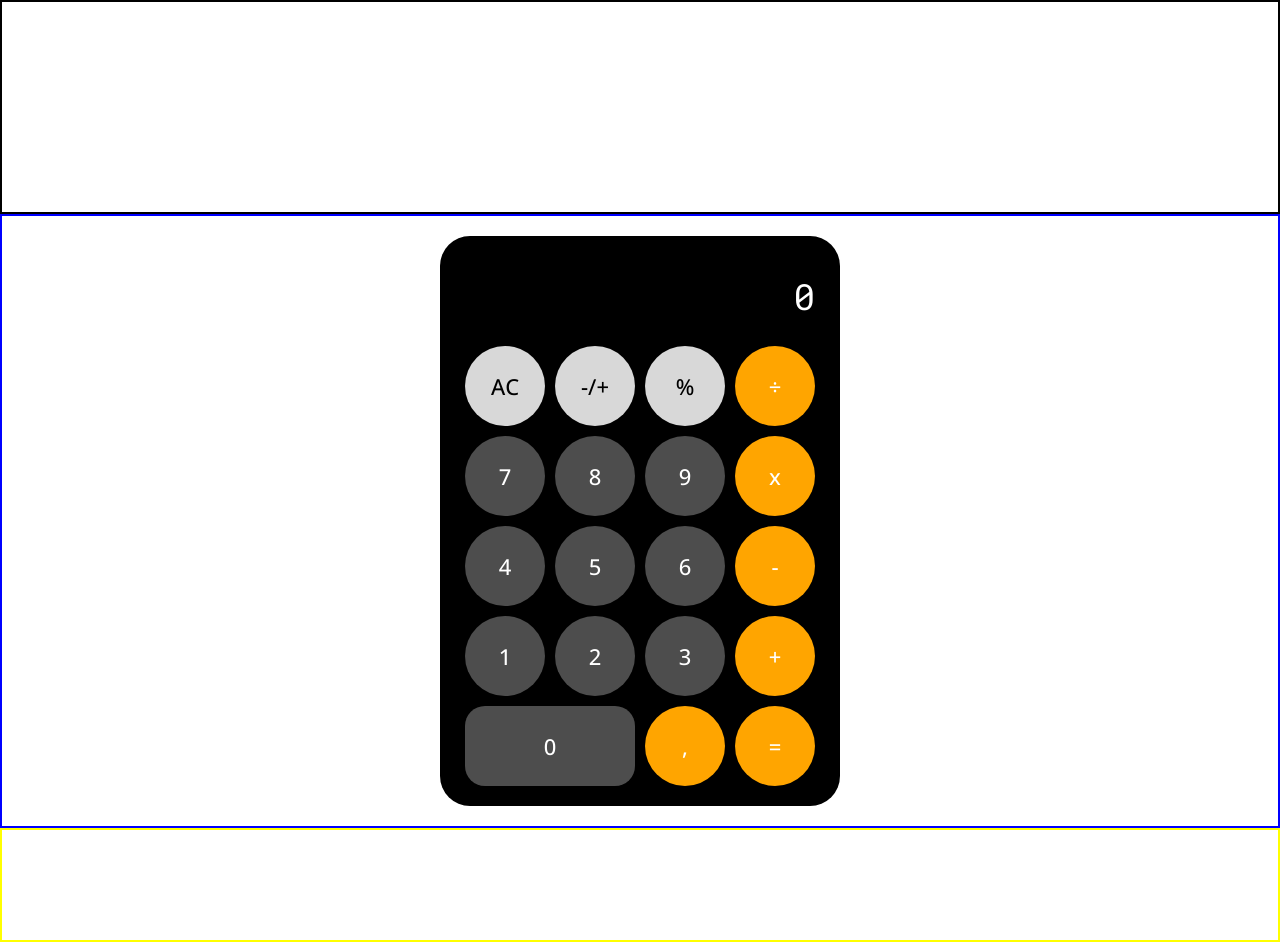
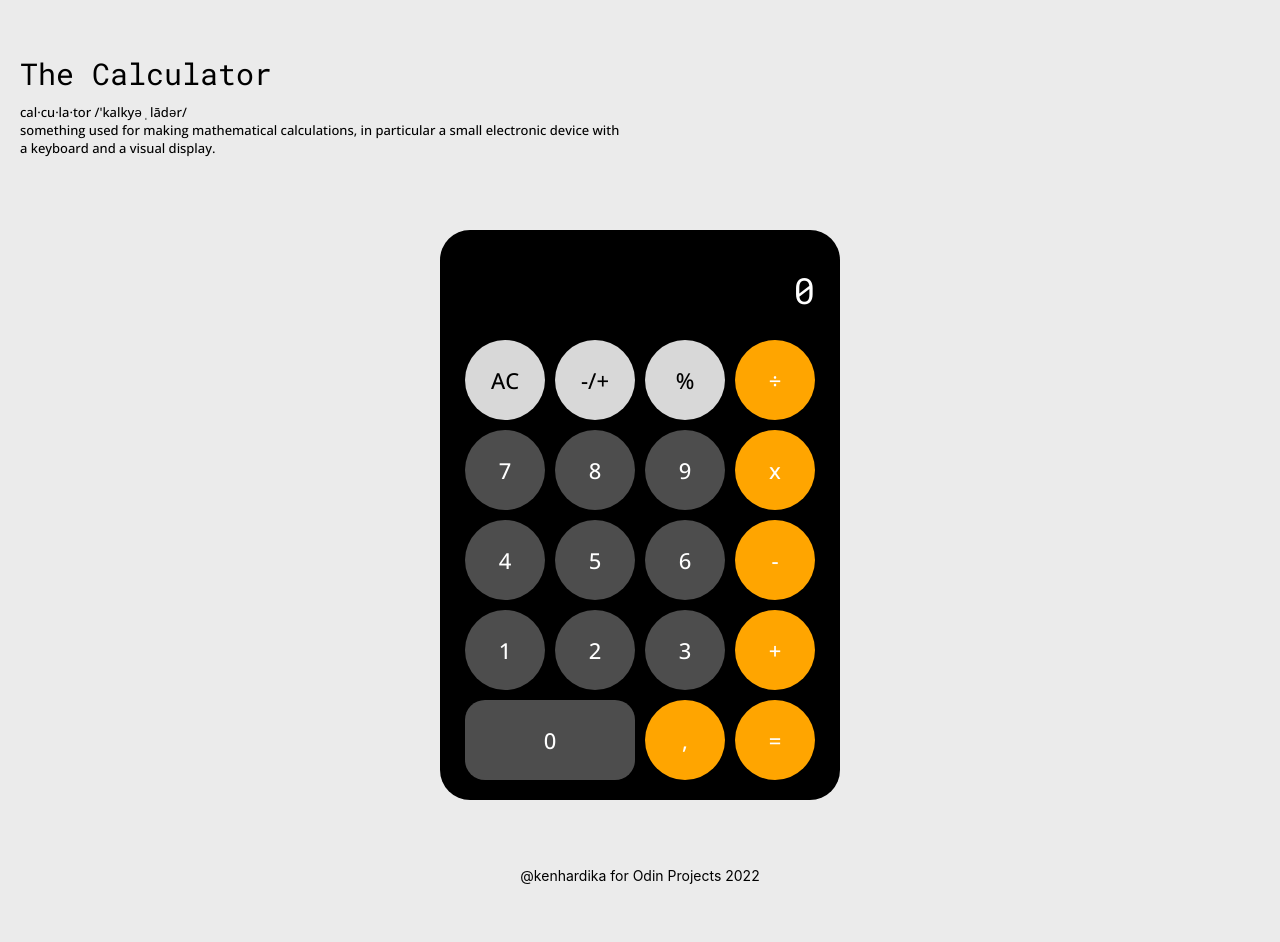
Before and after one commit to kenhardika/calculator, a plain HTML site: page index.html in a window 1280 px wide. Drawn offline with nearby package versions, Linux system fonts and the light colour scheme.

Commit message:
completing the style, add bg and footer

```diff
--- a/index.html
+++ b/index.html
@@ -15,7 +15,11 @@
 <body>
 
 <div class="header">
-
+The Calculator
+<div class="desc">
+    cal·cu·la·tor /'kalkyəˌlādər/ <br>
+    something used for making mathematical calculations, in particular a small electronic device with a keyboard and a visual display.
+</div>
 </div>
 
 <div class="content">
@@ -51,7 +55,7 @@
 </div>
 
 <div class="footer">
-
+@kenhardika for Odin Projects 2022
 </div>
 
 </body>
--- a/style.css
+++ b/style.css
@@ -1,5 +1,6 @@
 body{
     margin: 0;
+    background-color: #ebebeb;
 }
 button {
     font-family: 'Open Sans', sans-serif;
@@ -13,13 +14,27 @@ button:active{
 }
 
 .header {
-    border: 2px solid black;
+    display: flex;
+    flex-direction: column;
+    align-items: flex-start;
+    justify-content: center;
+    /* border: 2px solid black; */
     height: 210px;
+    padding-left: 20px;
+    gap: 10px;
+    font-family: 'Roboto Mono', monospace;
+    font-size: 30px;
+}
+.desc{
+    display: flex;
+    font-family: 'Open Sans', monospace;
+    font-size: 13px;
+    width: 600px;
 }
 
 .content {
     display: flex;
-    border: 2px solid blue;
+    /* border: 2px solid blue; */
     height: 610px;
     align-items: center;
     justify-content: center;
@@ -99,6 +114,11 @@ button:active{
 
 
 .footer {
-    border: 2px solid yellow;
+    display: flex;
+    font-size: 14px;
+    font-family: -apple-system, BlinkMacSystemFont, 'Segoe UI', Roboto, Oxygen, Ubuntu, Cantarell, 'Open Sans', 'Helvetica Neue', sans-serif;
+    justify-content: center;
+    align-items: center;
+    /* border: 2px solid yellow; */
     height: 110px;
 }
```
